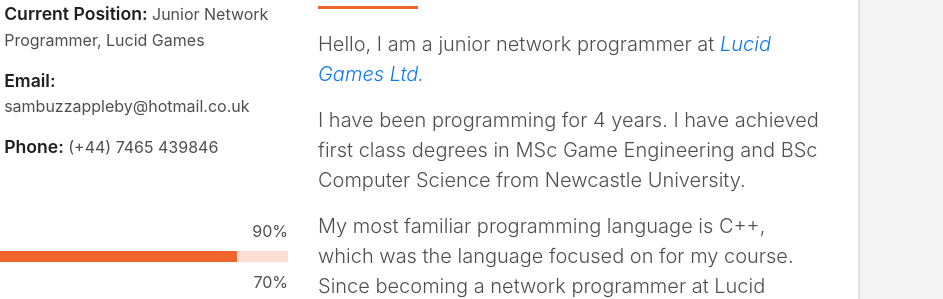
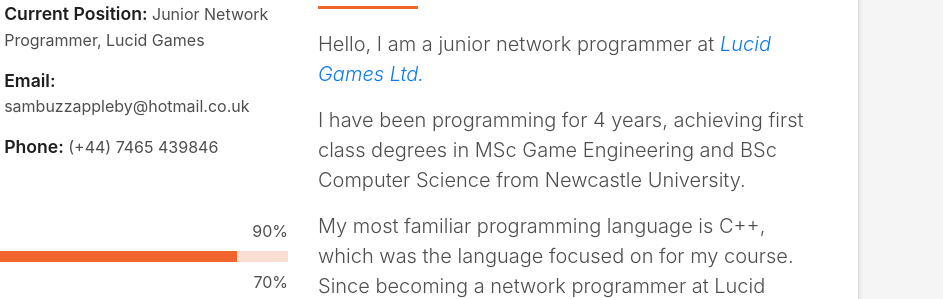
Before and after one commit to SamuelAppleby/Samuel_Appleby, a plain HTML site: page index.html in a window 1280 px wide. Shown: the part 889-1188 px from the top of the page, 337-1280 px from the left. Drawn offline with Linux system fonts and the light colour scheme; files whose address does not match are found by name.

Commit message:
Grammar Change

```diff
--- a/index.html
+++ b/index.html
@@ -185,7 +185,7 @@
                                         Hello, I am a junior network programmer at <a
                                             href="https://www.lucidgames.co.uk/">Lucid Games Ltd.</a>
                                     </p>
-                                    <p class="lead">I have been programming for 4 years. I have achieved first class degrees
+                                    <p class="lead">I have been programming for 4 years, achieving first class degrees
                                         in MSc Game Engineering and BSc Computer Science from Newcastle University.
                                     </p>
                                     <p class="lead"> My most familiar programming language is C++, which was the
```
